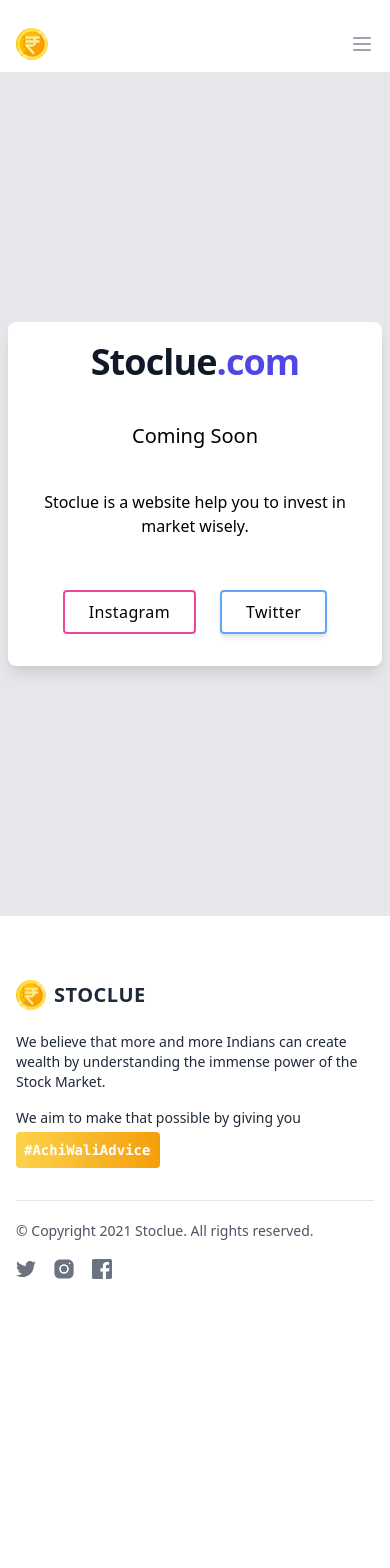
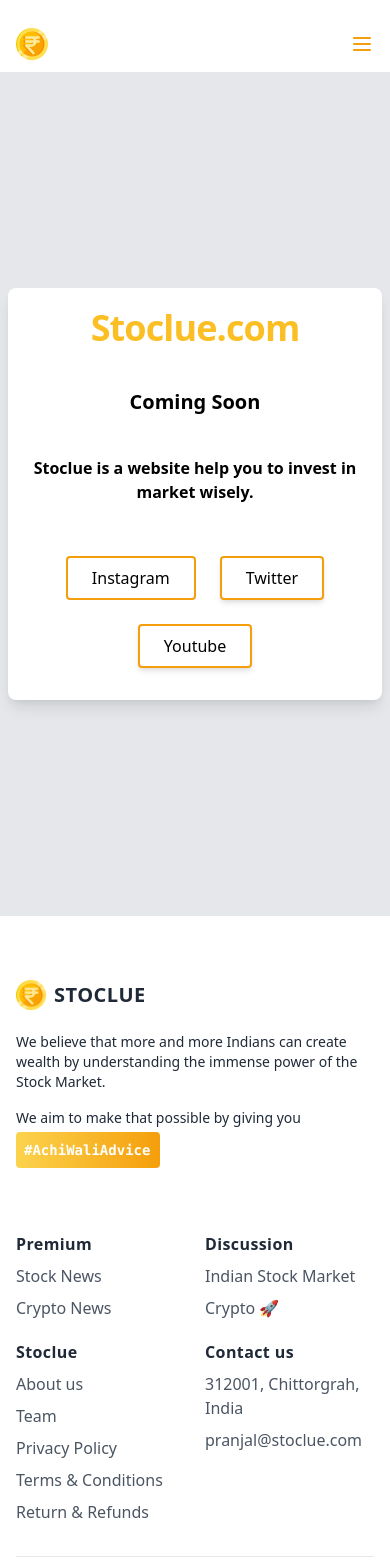
Before and after one commit to sonipranjal/stoclue.com, a Next.js app: page /ComingSoon in a window 390 px wide. Shown: the top 1568 px of the page. Before the commit the page ends 1321 px from the top, so only its background shows below. Built offline with nearby package versions, Linux system fonts and the light colour scheme.

Commit message:
added footer

```diff
--- a/components/FooterComponent.js
+++ b/components/FooterComponent.js
@@ -30,7 +30,7 @@
             </div>
           </div>
         </div>
-        {/* <FooterGrid /> */}
+        <FooterGrid />
       </div>
       <div className="flex flex-col justify-between pt-5 pb-10 border-t sm:flex-row">
         <p className="text-sm text-gray-600">
--- a/components/FooterGrid.js
+++ b/components/FooterGrid.js
@@ -3,14 +3,14 @@
     <>
       <div className="grid grid-cols-2 gap-5 row-gap-8 lg:col-span-4 md:grid-cols-4">
         <div>
-          <p className="font-semibold tracking-wide text-gray-800">Category</p>
+          <p className="font-semibold tracking-wide text-gray-800">Premium</p>
           <ul className="mt-2 space-y-2">
             <li>
               <a
                 href="/"
                 className="text-gray-600 transition-colors duration-300 hover:text-deep-purple-accent-400"
               >
-                News
+                Stock News
               </a>
             </li>
             <li>
@@ -18,15 +18,15 @@
                 href="/"
                 className="text-gray-600 transition-colors duration-300 hover:text-deep-purple-accent-400"
               >
-                World
+                Crypto News
               </a>
             </li>
-            <li>
+            {/* <li>
               <a
                 href="/"
                 className="text-gray-600 transition-colors duration-300 hover:text-deep-purple-accent-400"
               >
-                Games
+                Invest Virtual
               </a>
             </li>
             <li>
@@ -36,18 +36,20 @@
               >
                 References
               </a>
-            </li>
+            </li> */}
           </ul>
         </div>
         <div>
-          <p className="font-semibold tracking-wide text-gray-800">Business</p>
+          <p className="font-semibold tracking-wide text-gray-800">
+            Discussion
+          </p>
           <ul className="mt-2 space-y-2">
             <li>
               <a
                 href="/"
                 className="text-gray-600 transition-colors duration-300 hover:text-deep-purple-accent-400"
               >
-                Web
+                Indian Stock Market
               </a>
             </li>
             <li>
@@ -55,15 +57,15 @@
                 href="/"
                 className="text-gray-600 transition-colors duration-300 hover:text-deep-purple-accent-400"
               >
-                eCommerce
+                Crypto 🚀
               </a>
             </li>
-            <li>
+            {/* <li>
               <a
                 href="/"
                 className="text-gray-600 transition-colors duration-300 hover:text-deep-purple-accent-400"
               >
-                Business
+                General
               </a>
             </li>
             <li>
@@ -81,18 +83,18 @@
               >
                 Portfolio
               </a>
-            </li>
+            </li> */}
           </ul>
         </div>
         <div>
-          <p className="font-semibold tracking-wide text-gray-800">Apples</p>
+          <p className="font-semibold tracking-wide text-gray-800">Stoclue</p>
           <ul className="mt-2 space-y-2">
             <li>
               <a
                 href="/"
                 className="text-gray-600 transition-colors duration-300 hover:text-deep-purple-accent-400"
               >
-                Media
+                About us
               </a>
             </li>
             <li>
@@ -100,7 +102,7 @@
                 href="/"
                 className="text-gray-600 transition-colors duration-300 hover:text-deep-purple-accent-400"
               >
-                Brochure
+                Team
               </a>
             </li>
             <li>
@@ -108,7 +110,7 @@
                 href="/"
                 className="text-gray-600 transition-colors duration-300 hover:text-deep-purple-accent-400"
               >
-                Nonprofit
+                Privacy Policy
               </a>
             </li>
             <li>
@@ -116,7 +118,7 @@
                 href="/"
                 className="text-gray-600 transition-colors duration-300 hover:text-deep-purple-accent-400"
               >
-                Educational
+                Terms & Conditions
               </a>
             </li>
             <li>
@@ -124,20 +126,22 @@
                 href="/"
                 className="text-gray-600 transition-colors duration-300 hover:text-deep-purple-accent-400"
               >
-                Projects
+                Return & Refunds
               </a>
             </li>
           </ul>
         </div>
         <div>
-          <p className="font-semibold tracking-wide text-gray-800">Cherry</p>
+          <p className="font-semibold tracking-wide text-gray-800">
+            Contact us
+          </p>
           <ul className="mt-2 space-y-2">
             <li>
               <a
                 href="/"
                 className="text-gray-600 transition-colors duration-300 hover:text-deep-purple-accent-400"
               >
-                Infopreneur
+                312001, Chittorgrah, India
               </a>
             </li>
             <li>
@@ -145,10 +149,10 @@
                 href="/"
                 className="text-gray-600 transition-colors duration-300 hover:text-deep-purple-accent-400"
               >
-                Personal
+                pranjal@stoclue.com
               </a>
             </li>
-            <li>
+            {/* <li>
               <a
                 href="/"
                 className="text-gray-600 transition-colors duration-300 hover:text-deep-purple-accent-400"
@@ -163,7 +167,7 @@
               >
                 Forum
               </a>
-            </li>
+            </li> */}
           </ul>
         </div>
       </div>
--- a/components/HeaderComponent.js
+++ b/components/HeaderComponent.js
@@ -6,8 +6,8 @@
 const navigation = [
   { name: "Finance Blog", href: "https://blog.stoclue.com" },
   { name: "Return Calculators", href: "/ComingSoon" },
-  { name: "Trending Doge News 🚀", href: "/ComingSoon" },
-  { name: "Stock Discussions", href: "/ComingSoon" },
+  { name: "Trending News 🚀", href: "/ComingSoon" },
+  // { name: "Stock Discussions", href: "/ComingSoon" },
   { name: "Best Discount Brokers in India", href: "/ComingSoon" },
 ];
 
@@ -33,7 +33,7 @@
                     </a>
                   </Link>
                   <div className="-mr-2 flex items-center md:hidden">
-                    <Popover.Button className="bg-white rounded-md p-2 inline-flex items-center justify-center text-gray-400 hover:text-gray-500 hover:bg-gray-100 focus:outline-none focus:ring-2 focus:ring-inset focus:ring-indigo-500">
+                    <Popover.Button className="bg-white rounded-md p-2 inline-flex items-center justify-center text-yellow-500 hover:text-yellow-500 hover:bg-gray-100 focus:outline-none focus:ring-2 focus:ring-inset focus:ring-yellow-500">
                       <span className="sr-only">Open main menu</span>
                       <HiOutlineMenu className="h-6 w-6" aria-hidden="true" />
                     </Popover.Button>
@@ -87,7 +87,7 @@
                     />
                   </div>
                   <div className="-mr-2">
-                    <Popover.Button className="bg-white rounded-md p-2 inline-flex items-center justify-center text-gray-400 hover:text-gray-500 hover:bg-gray-100 focus:outline-none focus:ring-2 focus:ring-inset focus:ring-indigo-500">
+                    <Popover.Button className="bg-white rounded-md p-2 inline-flex items-center justify-center text-yellow-500 hover:text-yellow-500 hover:bg-gray-100 focus:outline-none focus:ring-2 focus:ring-inset focus:ring-yellow-500">
                       <span className="sr-only">Close main menu</span>
                       <HiX className="h-6 w-6" aria-hidden="true" />
                     </Popover.Button>
--- a/components/Hero.js
+++ b/components/Hero.js
@@ -7,7 +7,7 @@
   return (
     <>
       <div className="text-gray-600 body-font">
-        <div className="container mx-auto flex px-5 py-24 md:flex-row flex-col items-center">
+        <div className="container mx-auto flex px-5 py-16 md:flex-row flex-col items-center">
           <div className="lg:flex-grow md:w-1/2 lg:pr-24 md:pr-16 flex flex-col md:items-start md:text-left mb-16 md:mb-0 items-center text-center">
             <h1 className="title-font sm:text-4xl text-3xl mb-4 font-medium text-yellow-500">
               Looking to open your Demat Account?
--- a/components/LayoutComponent.js
+++ b/components/LayoutComponent.js
@@ -13,7 +13,9 @@
         <meta name="description" content={description} />
         <meta name="keywords" content={keywords} />
       </Head>
+
       <HeaderComponent />
+
       {router.pathname === "/" && <Hero />}
 
       <div>{children}</div>
--- a/components/MainContent.js
+++ b/components/MainContent.js
@@ -4,14 +4,14 @@
 const MainContent = () => {
   return (
     <>
-      <div className="px-4 py-16 mx-auto sm:max-w-xl md:max-w-full lg:max-w-screen-xl md:px-24 lg:px-8 lg:py-20">
+      <div className="px-4 py-16 mx-auto sm:max-w-xl md:max-w-full lg:max-w-screen-xl md:px-24 lg:px-8 lg:pt-36">
         <div className="grid max-w-screen-lg gap-8 row-gap-6 sm:mx-auto lg:grid-cols-2">
           <a
             href="https://blog.stoclue.com"
             target="_blank"
             aria-label="View item"
             title="View item"
-            className="relative block p-px overflow-hidden transition duration-300 transform border rounded shadow-sm hover:scale-105 group hover:shadow-xl"
+            className="relative block p-px overflow-hidden transition duration-300 transform border border-yellow-400 rounded shadow-sm hover:scale-105 group hover:shadow-xl"
           >
             <div className="absolute bottom-0 left-0 w-full h-1 duration-300 origin-left transform scale-x-0 bg-deep-purple-accent-400 group-hover:scale-x-100" />
             <div className="absolute bottom-0 left-0 w-1 h-full duration-300 origin-bottom transform scale-y-0 bg-deep-purple-accent-400 group-hover:scale-y-100" />
@@ -19,7 +19,7 @@
             <div className="absolute bottom-0 right-0 w-1 h-full duration-300 origin-top transform scale-y-0 bg-deep-purple-accent-400 group-hover:scale-y-100" />
             <div className="relative flex items-center justify-between p-5 bg-white rounded-sm">
               <div className="pr-4">
-                <h6 className="mb-2 font-semibold leading-5">
+                <h6 className="mb-2 font-semibold leading-5 text-yellow-500">
                   Read our financial blogs.
                 </h6>
                 <p className="text-sm text-gray-900">
@@ -44,7 +44,7 @@
             target="_blank"
             aria-label="View item"
             title="View item"
-            className="relative block p-px overflow-hidden transition duration-300 transform border rounded shadow-sm hover:scale-105 group hover:shadow-xl"
+            className="relative block p-px overflow-hidden transition duration-300 transform border border-yellow-400 rounded shadow-sm hover:scale-105 group hover:shadow-xl"
           >
             <div className="absolute bottom-0 left-0 w-full h-1 duration-300 origin-left transform scale-x-0 bg-deep-purple-accent-400 group-hover:scale-x-100" />
             <div className="absolute bottom-0 left-0 w-1 h-full duration-300 origin-bottom transform scale-y-0 bg-deep-purple-accent-400 group-hover:scale-y-100" />
@@ -52,13 +52,15 @@
             <div className="absolute bottom-0 right-0 w-1 h-full duration-300 origin-top transform scale-y-0 bg-deep-purple-accent-400 group-hover:scale-y-100" />
             <div className="relative flex items-center justify-between p-5 bg-white rounded-sm">
               <div className="pr-4">
-                <h6 className="mb-2 font-semibold leading-5">
+                <h6 className="mb-2 font-semibold leading-5 text-yellow-500">
                   Watch our latest videos about stock market on youtube.
                 </h6>
                 <p className="text-sm text-gray-900">
                   Our aim to reach rural India and make them understand that the
                   Stock market is not
-                  <span className="font-bold">&nbsp;Satta Bazar!</span>
+                  <span className="font-bold text-yellow-500">
+                    &nbsp;Satta Bazar!
+                  </span>
                 </p>
               </div>
               <div className="flex items-center justify-center">
@@ -94,7 +96,7 @@
               <a
                 href="https://www.youtube.com/channel/UCcQI3ZBq2KjOS2xfmZhef2w"
                 aria-label="youtube link"
-                className="inline-flex items-center font-semibold  duration-200 bg-yellow-400 p-3 rounded-lg text-white focus:outline-none text-lg transition motion-reduce:transform-none transform hover:scale-110 ease-in-out"
+                className="inline-flex items-center font-semibold  duration-200 bg-gradient-to-r from-yellow-300 to-yellow-500 p-3 rounded-lg text-white focus:outline-none text-lg transition motion-reduce:transform-none transform hover:scale-110 ease-in-out"
               >
                 Learn more
               </a>
--- a/pages/ComingSoon.js
+++ b/pages/ComingSoon.js
@@ -7,11 +7,13 @@
         <div className="container">
           <div className="bg-white rounded-lg shadow-lg p-5 md:p-20 mx-2">
             <div className="text-center">
-              <h2 className="text-4xl tracking-tight leading-10 font-extrabold text-gray-900 sm:text-5xl sm:leading-none md:text-6xl">
-                Stoclue<span className="text-indigo-600">.com</span>
+              <h2 className="text-4xl tracking-tight leading-10 font-extrabold text-yellow-400 sm:text-5xl sm:leading-none md:text-6xl">
+                Stoclue.com
               </h2>
-              <h3 className="text-xl md:text-3xl mt-10">Coming Soon</h3>
-              <p className="text-md md:text-xl mt-10">
+              <h3 className="text-xl md:text-3xl font-bold mt-10">
+                Coming Soon
+              </h3>
+              <p className="text-md font-semibold md:text-xl mt-10">
                 <a className="hover:underline" href="https://www.stoclue.com">
                   Stoclue
                 </a>{" "}
@@ -23,8 +25,8 @@
                 <a
                   href="https://www.instagram.com/stoclue"
                   title="Stoclue On Instagram"
-                  className="md:w-32  tracking-wide rounded text-black border-2 border-pink-500 hover:border-transparent hover:border-0
-                  bg-gradient-to-r hover:text-white hover:from-pink-500 hover:to-yellow-500  py-2 px-6 inline-flex items-center"
+                  className="md:w-32 rounded text-black border-2 border-yellow-500
+                   hover:bg-gray-100 py-2 px-6 inline-flex items-center"
                 >
                   <span className="mx-auto">Instagram</span>
                 </a>
@@ -33,9 +35,20 @@
                 <a
                   href="https://twitter.com/stoclue"
                   title="Stoclue On Twitter"
-                  className="md:w-32  tracking-wide rounded hover:bg-blue-600  hover:text-white border-2 border-blue-400 hover:border-0 shadow-md py-2 px-6 inline-flex items-center"
+                  className="md:w-32 border-2 rounded border-yellow-500
+                   hover:bg-gray-100 shadow-md py-2 px-6 inline-flex items-center"
                 >
                   <span className="mx-auto">Twitter</span>
+                </a>
+              </div>
+              <div className="m-3">
+                <a
+                  href="https://www.youtube.com/channel/UCcQI3ZBq2KjOS2xfmZhef2w"
+                  title="Stoclue On Youtube"
+                  className="md:w-32 rounded border-yellow-500
+                   hover:bg-gray-100 border-2 shadow-md py-2 px-6 inline-flex items-center"
+                >
+                  <span className="mx-auto">Youtube</span>
                 </a>
               </div>
             </div>
```
